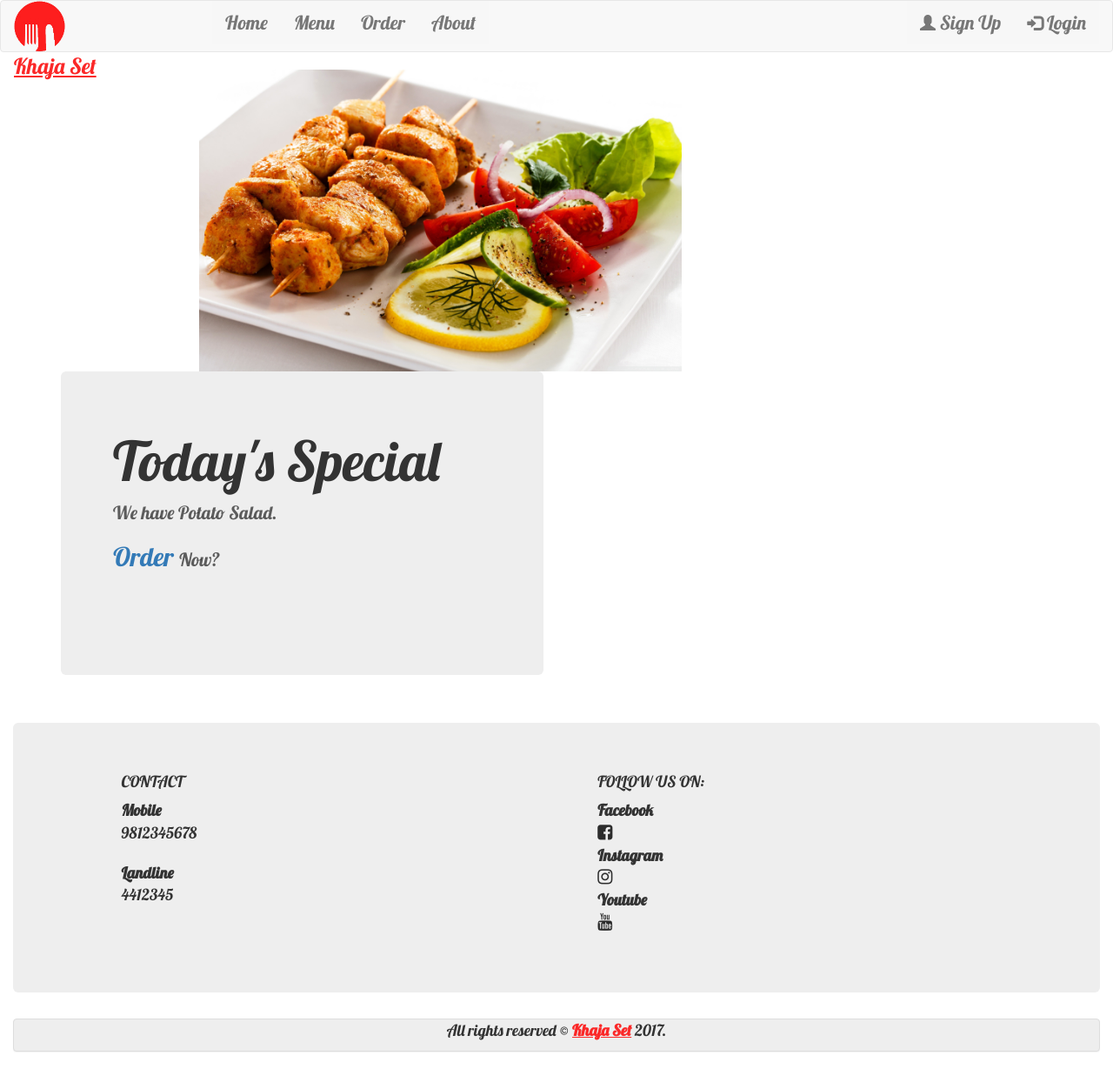
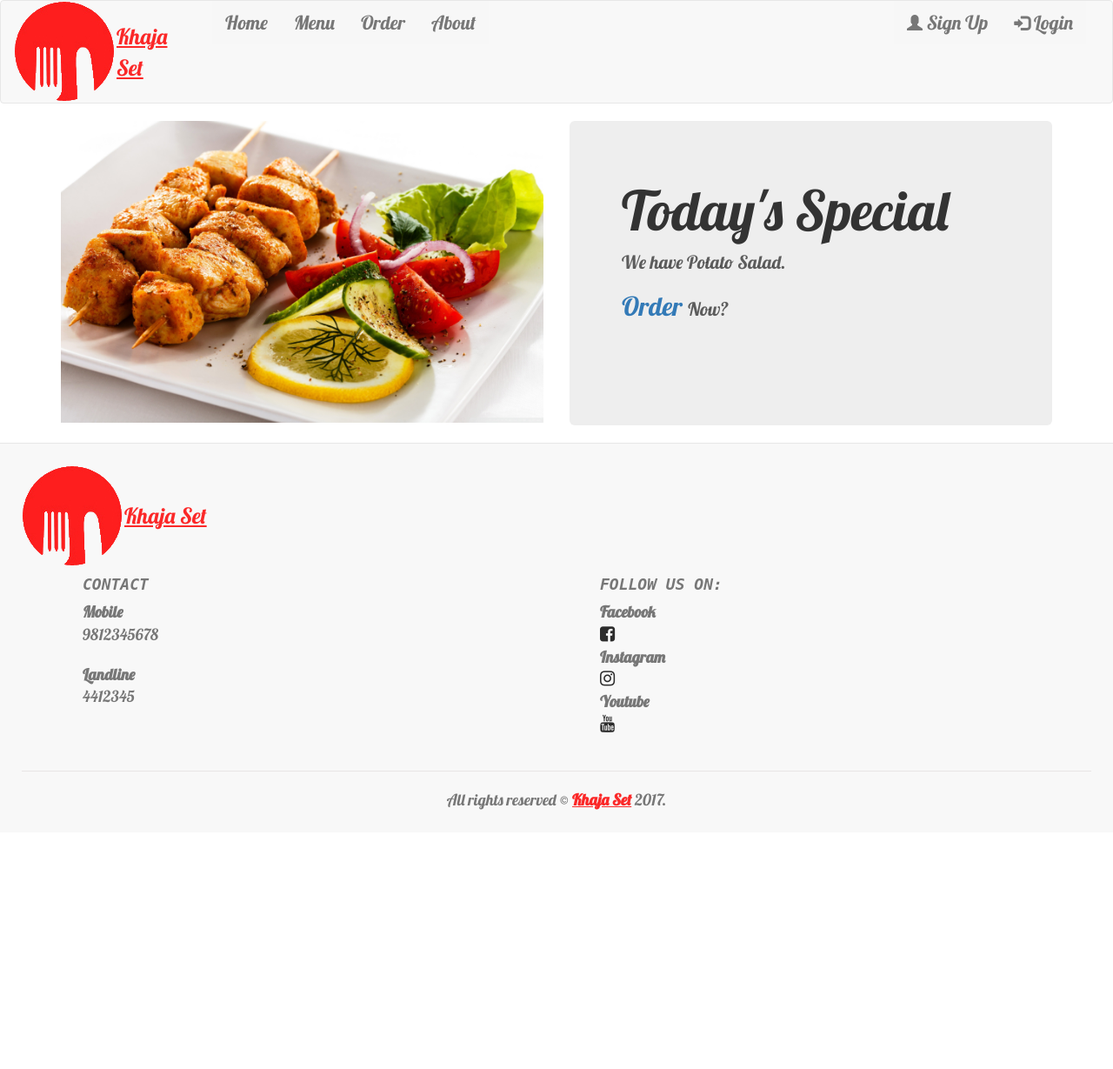
Before and after one commit to tacmoktan/Khaja-Set, a PHP site: page /index.php in a window 1280 px wide. Shown: the whole page at 87% size. After the commit the page ends 931 px from the top, so only its background shows below. Run offline with PHP 8.4, Linux system fonts and the light colour scheme; some libraries are stand-ins or nearby versions.

Commit message:
update header, footer, styles

```diff
--- a/css/main.css
+++ b/css/main.css
@@ -4,19 +4,30 @@
     font-family: 'Lobster', cursive;
     font-size:18px;
 }
-#logo{
-    height:59px;
-    max-width:100%;
-    margin-top:-15px;
+.nav{
+	margin:0; /*overriding bootstrap margin*/
+
 }
+
+.navbar-header{
+	display:flex;
+	justify-content: space-between;
+}
+
+#header{
+	display:flex;
+	align-items:center;
+}
+
+#logo-text{
+    color: #fb2828;
+    font-size: 25px;
+    text-decoration: underline;
+}
+
 .navbar-brand{
 	font-size:25px;
 	text-decoration:underline;
-}
-
-.navbar{
-	height:60px;
-
 }
 
 .navbar-default .navbar-nav>li>a{
@@ -24,26 +35,47 @@
 	font-size:22px;
 }
 
+.container{
+	margin-top:20px;
+	margin-bottom:20px;
+}
+.jumbotron{
+	margin:0;
 
-.container{
-	margin-bottom:25px;
 }
 .jumbotron p{
 	text-align:justify;
 	color: #0000009c;
 }
 
-.panel.panel-default{
-	background:#eee;
-	text-align:center;
-	font-size:20px;
+#about p{
+	font-family: monospace;
+    font-weight: bold;
+    font-style: italic;
+    font-size:17px;
 }
 
-.form-control{
-	width:30vw;
-	min-width:250px;
+#footer{
+	background:#f8f8f8;
+	color:#777;
+	padding:25px;
+    border-top: 1px solid #e7e7e7;
 }
 
+#copyright-panel{
+	text-align: center;
+}
+.form-control{
+	width:25vw;
+	min-width:250px;
+	height:40px;
+}
+
+.btn, #footer-row .col-sm-5 h4, input, select, option{
+	font-family: monospace;
+    font-weight: bold;
+    font-style: italic;
+}
 
 
 #register-container, #login-container, #order-container, #addorder-container{
--- a/footer.php
+++ b/footer.php
@@ -1,7 +1,12 @@
     <!--FOOTER OPEN-->
-    <div class="container-fluid">
-        <div class="jumbotron">
+    <div class="container-fluid" id="footer">
+        <div id="header">
+            <a  href="index.php"> <img id="logo" src="image/logo.png"></a>
+            <a  id="logo-text" href="index.php"> Khaja Set</a>
+        </div>
+        <div>
            <div class="row" id="footer-row">
+
                <div class="col-sm-5">
                 <h4>CONTACT</h4>
                 <dl>
@@ -23,16 +28,19 @@
                     <dt>Youtube</dt>
                     <dd><a href="youtube.com"><i class="fa fa-youtube" style="font-size: 20px;color:#2C2C2C;"></i></a></dd>
                 </dl>
+            </div>
 
-            </div>
         </div>
 
+        <hr style="border-color:#e8e5e5;"/>
+
+        <div id="copyright-panel">
+            All rights reserved &copy; <b style="color: #fb2828;"><u>Khaja Set</u></b> 2017.
+        </div>
     </div>
-    <div class="panel panel-default">
-        <p>   All rights reserved &copy; <b style="color: #fb2828;"><u>Khaja Set</u></b> 2017.</p>
-    </div>
-    </div>
-    <!--FOOTER CLOSE-->
+
+</div>
+<!--FOOTER CLOSE-->
 </body>
 
 </html>
--- a/header.php
+++ b/header.php
@@ -24,14 +24,15 @@
 <body>
     <!--NAV OPEN-->
     <nav class="navbar navbar-default">
-           <div class="container-fluid" >
+     <div class="container-fluid">
         <div class="row">
             <div class="col-sm-2">
                 <div class="navbar-header">
-                        <a class="navbar-brand" href="index.php"> <img id="logo" src="image/logo.png"></a>
-                        <a class="navbar-brand" id="logo-text" href="index.php" style="color: #fb2828;"> Khaja Set</a>
+                    <div id="header">
+                        <a  href="index.php"> <img id="logo" src="image/logo.png"></a>
+                        <a  id="logo-text" href="index.php"> Khaja Set</a>
+                    </div>
                     <button type="button" class=" navbar-toggle glyphicon glyphicon-menu-hamburger" data-toggle="collapse" data-target="#navi"></button>
-
                 </div>
             </div>
             <div class="col-sm-10">
```
Lines whose indentation alone changed are shown as unchanged.
